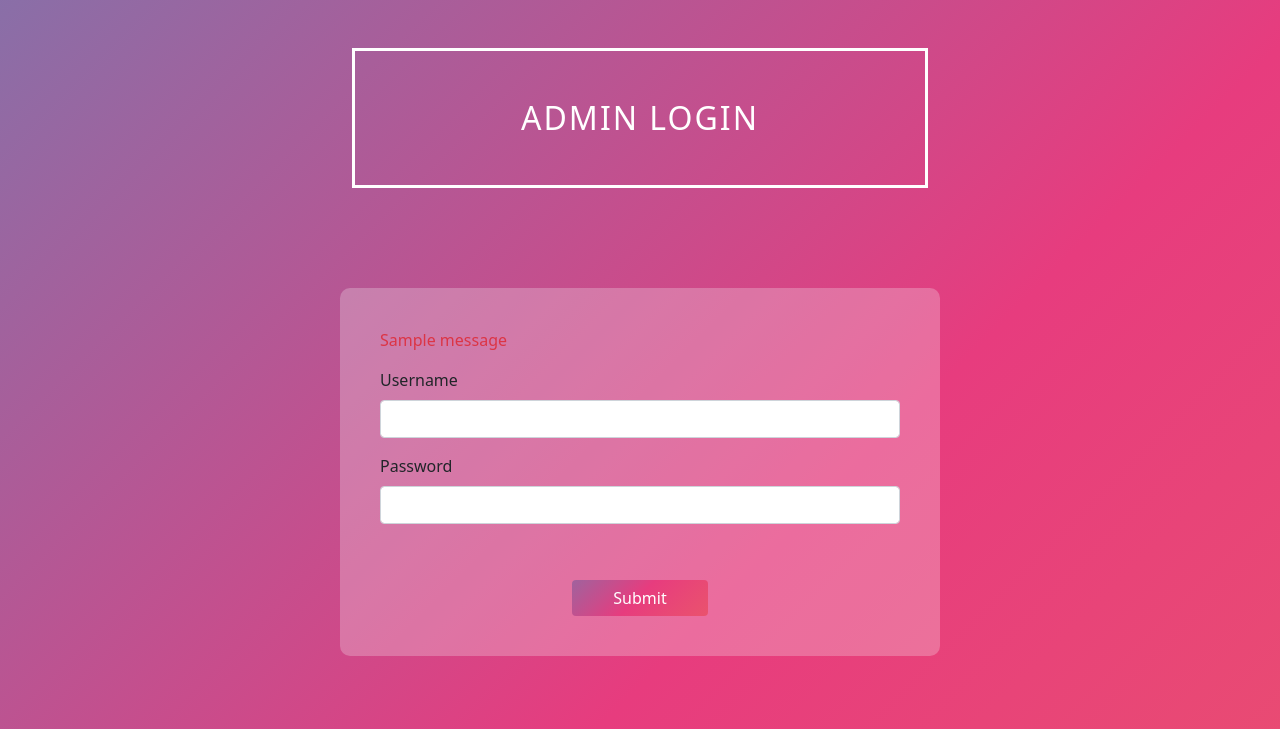
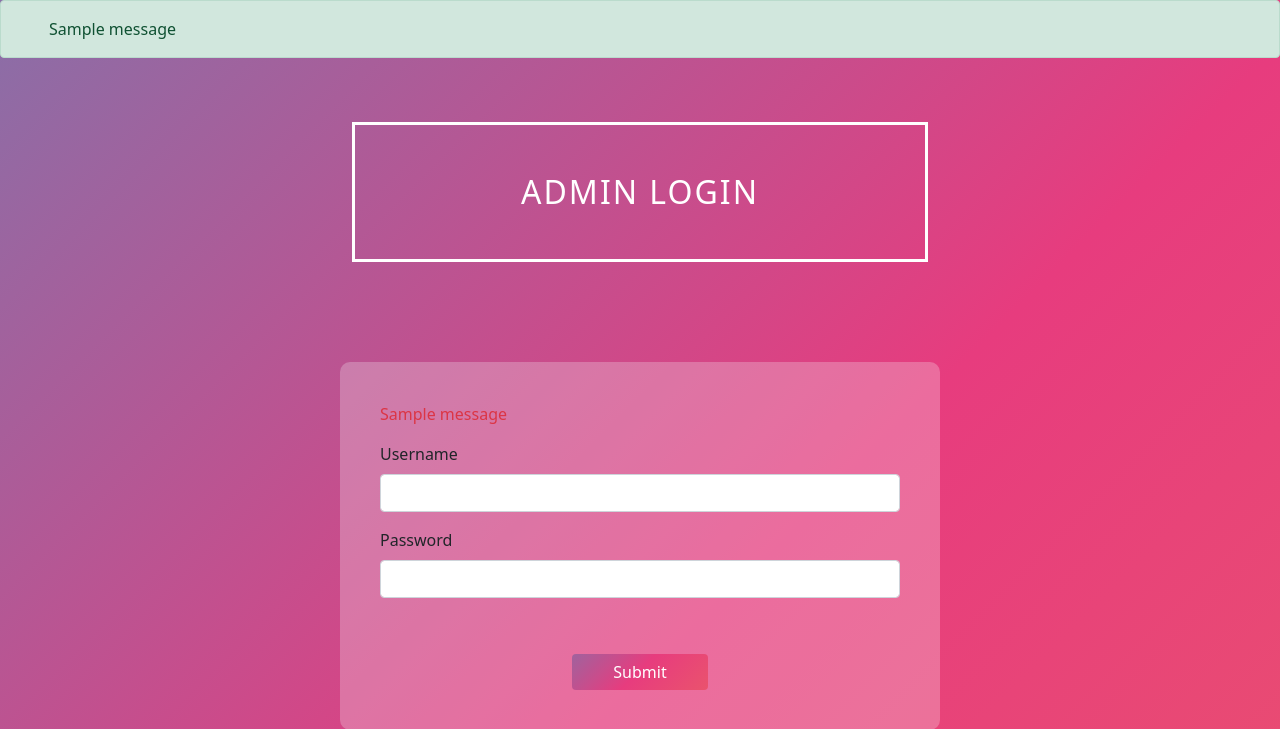
Before and after one commit to Michu23/Zorro-Estore, a Django app: page /superadmin/ in a window 1280 px wide. Shown: the top 729 px of the page. Run offline with Django 4.2, Linux system fonts and the light colour scheme; tables that the repository leaves empty hold one stand-in row (values such as "Sample post"); one stand-in notice (Sample message) is shown; some libraries are stand-ins or nearby versions.

Commit message:
safe zone activated 2

```diff
--- a/Adminapp/templates/adminlogin.html
+++ b/Adminapp/templates/adminlogin.html
@@ -62,6 +62,14 @@
 </style>
 
 <body>
+    {% for message in messages %}
+    <div class="container-fluid p-0">
+        <div class="alert {{ message.tags }} alert-dismissible px-5" role="alert">
+            {{ message }}
+
+        </div>
+    </div>
+    {% endfor %}
     <!-- style="background-image: linear-gradient(to right top, #051937, #004d7a, #008793, #00bf72, #a8eb12); background-repeat: no-repeat; height: 800px;"> -->
     <!-- background: linear-gradient(-45deg, #EE7752, #E73C7E, #23A6D5, #23D5AB); -->
 
--- a/Adminapp/views.py
+++ b/Adminapp/views.py
@@ -220,7 +220,7 @@ def adminlogout(request):
     return redirect('AdminLogin')
 
 def admincustomers(request):
-    users = Users.objects.all().order_by('id')
+    users = Users.objects.all().exclude(email="").order_by('id')
     paginator = Paginator (users, 6)
     page = request.GET.get('page')
     paged_users = paginator.get_page(page)
```
